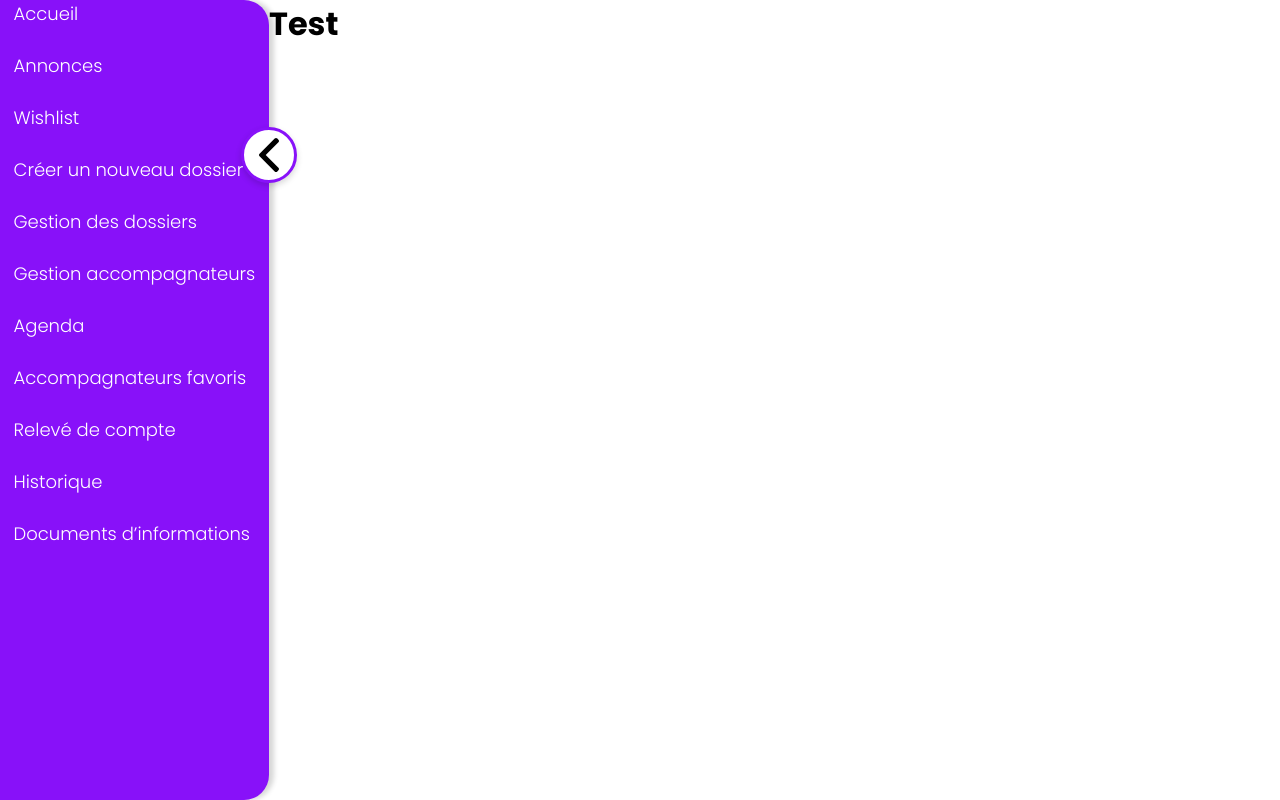
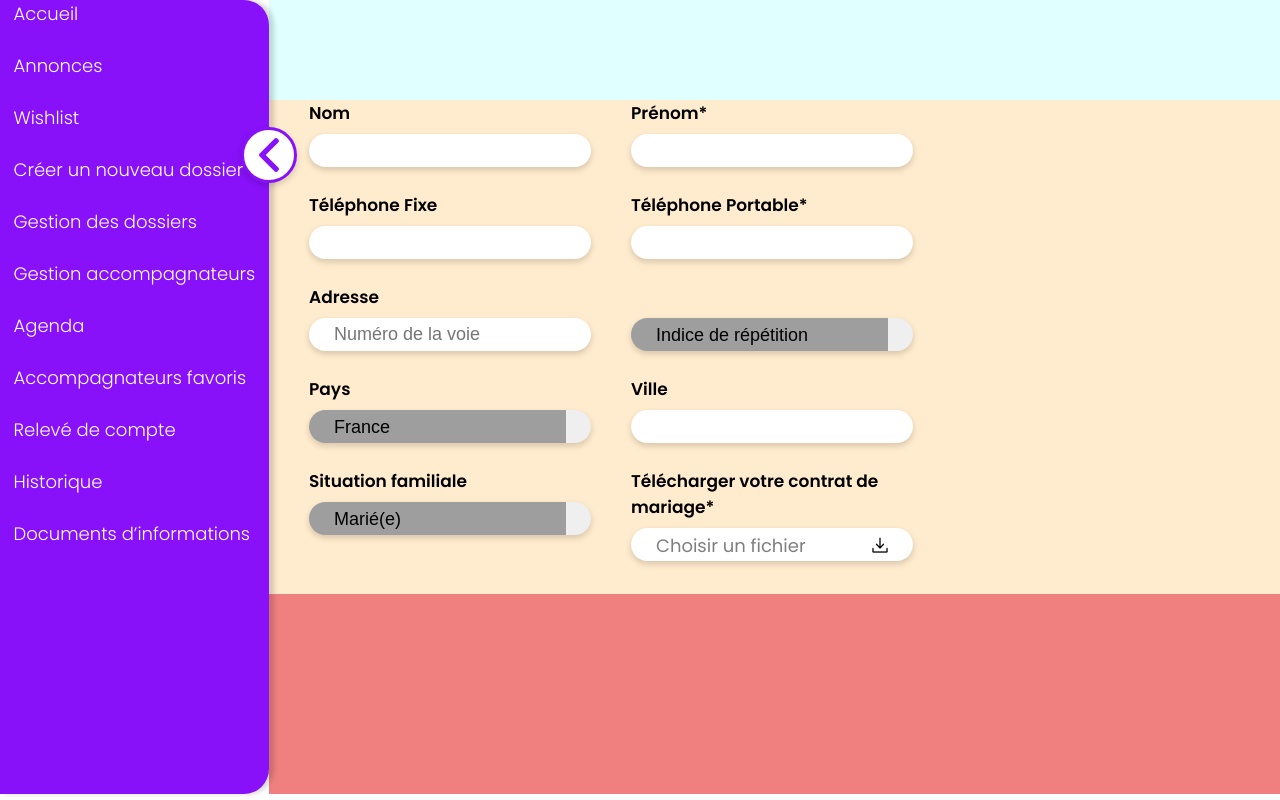
Before and after one commit to nikolaChakarov/g_iliev_fr, a React (Create React App) app in the folder client/: page / in a window 1280 px wide. Built offline with nearby package versions, Linux system fonts and the light colour scheme; grey boxes are pictures that could not be loaded.

Commit message:
form first, second section

```diff
--- a/client/src/components/ProprietaireProfile01/MenuLeftSide/MenuLeftSide.js
+++ b/client/src/components/ProprietaireProfile01/MenuLeftSide/MenuLeftSide.js
@@ -2,7 +2,7 @@ import React, { useState } from 'react';
 import { Link } from 'react-router-dom';
 import styles from './MenuLeftSide.module.css';
 
-import arrow from '../../../img/arrow.svg';
+import arrow from '../../../img/right-arrow.png';
 
 const MenuLeftSide = () => {
 
@@ -13,6 +13,8 @@ const MenuLeftSide = () => {
     const onArrowClickHandler = () => {
         setArrowClick(!arrowClick);
     }
+
+    console.log(arrow);
 
     return (
         <div
--- a/client/src/components/ProprietaireProfile01/MenuLeftSide/MenuLeftSide.module.css
+++ b/client/src/components/ProprietaireProfile01/MenuLeftSide/MenuLeftSide.module.css
@@ -1,6 +1,5 @@
 .main {
     background-color: var(--purple);
-    height: 100vh;
     width: 26.9rem;
     box-shadow: 5px 0px 5px #00000029;
     border-radius: 0px 2.5rem 2.5rem 0px;
@@ -49,6 +48,7 @@ ul li {
 .arrow img {
     height: 3.4rem;
     transition: all 0.6s ease-in-out;
+    filter: invert(16%) sepia(84%) saturate(4763%) hue-rotate(269deg) brightness(92%) contrast(115%);
 }
 
 img {
--- a/client/src/components/ProprietaireProfile01/ProprietaireProfile01Form/ProprietaireProfile01Form.js
+++ b/client/src/components/ProprietaireProfile01/ProprietaireProfile01Form/ProprietaireProfile01Form.js
@@ -1,10 +1,95 @@
 import React from 'react';
 import styles from './ProprietaireProfile01Form.module.css';
+
+import arrow from '../../../img/down-arrow.svg';
 
 const ProprietaireProfile01Form = () => {
     return (
         <div className={styles.main}>
-            <h1>Test</h1>
+            <div className={styles.top}></div>
+
+            <div className={styles.middle}>
+
+                {/*-- FIRST -- --*/}
+                <div className={styles.first}>
+
+                    <div className={styles.infoSet}>
+                        <label htmlFor="lastname">Nom</label>
+                        <input type="text" id="lastname" />
+                    </div>
+
+                    <div className={styles.infoSet}>
+                        <label htmlFor="telephoneFixe">Téléphone Fixe</label>
+                        <input type="text" id="telephoneFixe" />
+                    </div>
+
+                    <div className={styles.infoSet}>
+                        <label htmlFor="adress">Adresse</label>
+                        <input type="text" id="adress" placeholder="Numéro de la voie" />
+                    </div>
+
+                    <div className={styles.select}>
+                        <label htmlFor="pays">Pays</label>
+                        <select name="pays" id="pays">
+                            <option value="france">France</option>
+                            <option value="usa">USA</option>
+                            <option value="england">England</option>
+                        </select>
+                    </div>
+
+                    <div className={styles.select}>
+                        {/* <img src={arrow} alt="arrow-down" /> */}
+                        <label htmlFor="situationFamilial">Situation familiale</label>
+                        <select name="situationFamilial" id="situationFamilial">
+                            <option value="marie">Marié(e)</option>
+                            <option value="selebataire">Selebataire</option>
+                            <option value="divorce">Divorcé(e)</option>
+                        </select>
+                    </div>
+
+                </div>
+
+                {/*-- SECOND -- --*/}
+                <div className={styles.second}>
+
+                    <div className={styles.infoSet}>
+                        <label htmlFor="firstname">Prénom*</label>
+                        <input type="text" id="firstname" />
+                    </div>
+
+                    <div className={styles.infoSet}>
+                        <label htmlFor="telephonePortable">Téléphone Portable*</label>
+                        <input type="text" id="telephonePortable" />
+                    </div>
+
+                    <div className={styles.select}>
+                        <label htmlFor="indiceDeReception" style={{ opacity: 0 }}>Indice de répétition</label>
+                        <select name="indiceDeReception" id="indiceDeReception">
+                            <option value="indiceDeReception">Indice de répétition</option>
+                            <option value="usa">USA</option>
+                            <option value="england">England</option>
+                        </select>
+                    </div>
+
+                    <div className={styles.infoSet}>
+                        <label htmlFor="ville">Ville</label>
+                        <input type="text" id="vile" />
+                    </div>
+
+                    <div className={styles.infoSet}>
+                        <input type="file" id="contractDeMariage" hidden />
+                        <label>Télécharger votre contrat de mariage*</label>
+                        <label htmlFor="contractDeMariage">Choisir un fichier</label>
+                    </div>
+
+                </div>
+
+
+
+            </div>
+            {/*-- end middle --*/}
+
+            <div className={styles.bottom}></div>
         </div>
     )
 };
--- a/client/src/components/ProprietaireProfile01/ProprietaireProfile01Form/ProprietaireProfile01Form.module.css
+++ b/client/src/components/ProprietaireProfile01/ProprietaireProfile01Form/ProprietaireProfile01Form.module.css
@@ -0,0 +1,90 @@
+.main {
+    display: flex;
+    flex-direction: column;
+    justify-content: space-between;
+    flex: 1;
+}
+
+
+.top {
+    background-color: lightcyan;
+    height: 100px;
+}
+
+.middle {
+    background-color:blanchedalmond;
+    display: grid;
+    grid-template-columns: repeat(4, 1fr);
+}
+
+.bottom {
+    background-color: lightcoral;
+    width: 100%;
+    height: 200px;
+}
+
+.first, .second, .third, .fourth {
+    margin-left: 4rem;
+}
+
+.infoSet, .select {
+    display: flex;
+    flex-direction: column;
+    margin-bottom: 2.5rem;
+    position: relative;
+}
+
+input {
+    box-shadow: 0px 0.3rem 0.6rem #00000029;
+    border-radius: 2.5rem;
+    border: none;
+    height: 3.3rem;
+    padding: 0.4rem 2.5rem;
+    font-size: 1.8rem;
+    font-weight: 400;
+}
+
+input::placeholder {
+    font-size: 1.8rem;
+    font-weight: 400;
+}
+
+input:focus, select:focus {
+    outline: none;
+}
+
+label {
+    font-size: 1.7rem;
+    font-weight: 600;
+    margin-bottom: 0.8rem;
+}
+
+select {
+    appearance: none;
+    box-shadow: 0px 0.3rem 0.6rem #00000029;
+    border-radius: 2.5rem;
+    border: none;
+    height: 3.3rem;
+    padding: 0.4rem 2.5rem;
+    font-size: 1.8rem;
+    font-weight: 400;
+    background-image: url('../../../img/arrow-down.png');
+    background-repeat: no-repeat;
+    background-position: right 2.5rem top 50%;
+}
+
+label[for="contractDeMariage"] {
+    box-shadow: 0px 0.3rem 0.6rem #00000029;
+    border-radius: 2.5rem;
+    border: none;
+    height: 3.3rem;
+    padding: 0.4rem 2.5rem;
+    font-size: 1.8rem;
+    font-weight: 400;
+    background-color: #fff;
+    background-image: url('../../../img/download.png');
+    background-repeat: no-repeat;
+    background-position: right 2.5rem top 50%;
+    color: rgba(0, 0, 0, .5);
+
+}
```
Also changed, not shown: client/src/components/ProprietaireProfile01/ProprietaireProfile01.module.css (line endings or trailing spaces), client/src/img/down-arrow.svg (added), client/src/img/right-arrow.png (added).
